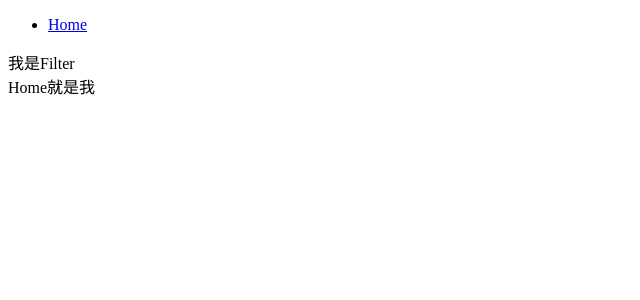
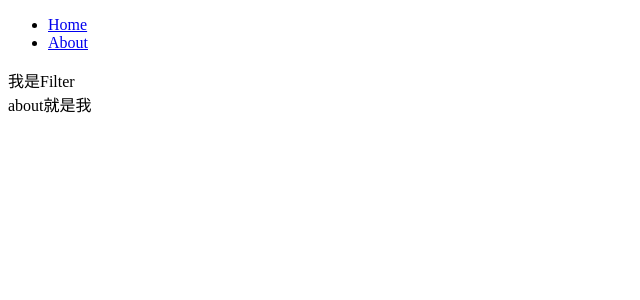
Before and after one commit to HARRISKING/jiagouDemo1, a React (Create React App) app: page /about in a window 1280 px wide. Shown: the top 300 px of the page, without its empty margins (0-640 px from the left). Built offline with nearby package versions, Linux system fonts and the light colour scheme.

Commit message:
'router完成'

```diff
--- a/src/App.jsx
+++ b/src/App.jsx
@@ -5,7 +5,10 @@ import {
   Route,
   Link
 } from "react-router-dom";
+
 import Home from './project/home'
+import About from './project/about'
+
 function App() {
   return (
     <Router>
@@ -15,12 +18,16 @@ function App() {
             <li>
               <Link to="/">Home</Link>
             </li>
+            <li>
+              <Link to="/about">About</Link>
+            </li>
           </ul>
         </nav>
 
-        {/* A <Switch> looks through its children <Route>s and
-          renders the first one that matches the current URL. */}
         <Switch>
+          <Route path="/about">
+            <About />
+          </Route>
           <Route path="/">
             <Home />
           </Route>
--- a/src/component/Filter.jsx
+++ b/src/component/Filter.jsx
@@ -1,9 +1,9 @@
 import React, { useState } from 'react';
 
 function Filter(){
-
   return(
     <div>我是Filter</div>
   )
 }
+
 export default Filter
--- /dev/null
+++ b/src/project/about/index.jsx
@@ -0,0 +1,13 @@
+import React from 'react'
+
+import Filter from '../../component/Filter.jsx'
+export default class About extends React.Component {
+  render() {
+    return (
+      <div>
+        <Filter />
+        <div>about就是我</div>
+      </div>
+    )
+  }
+}
```
